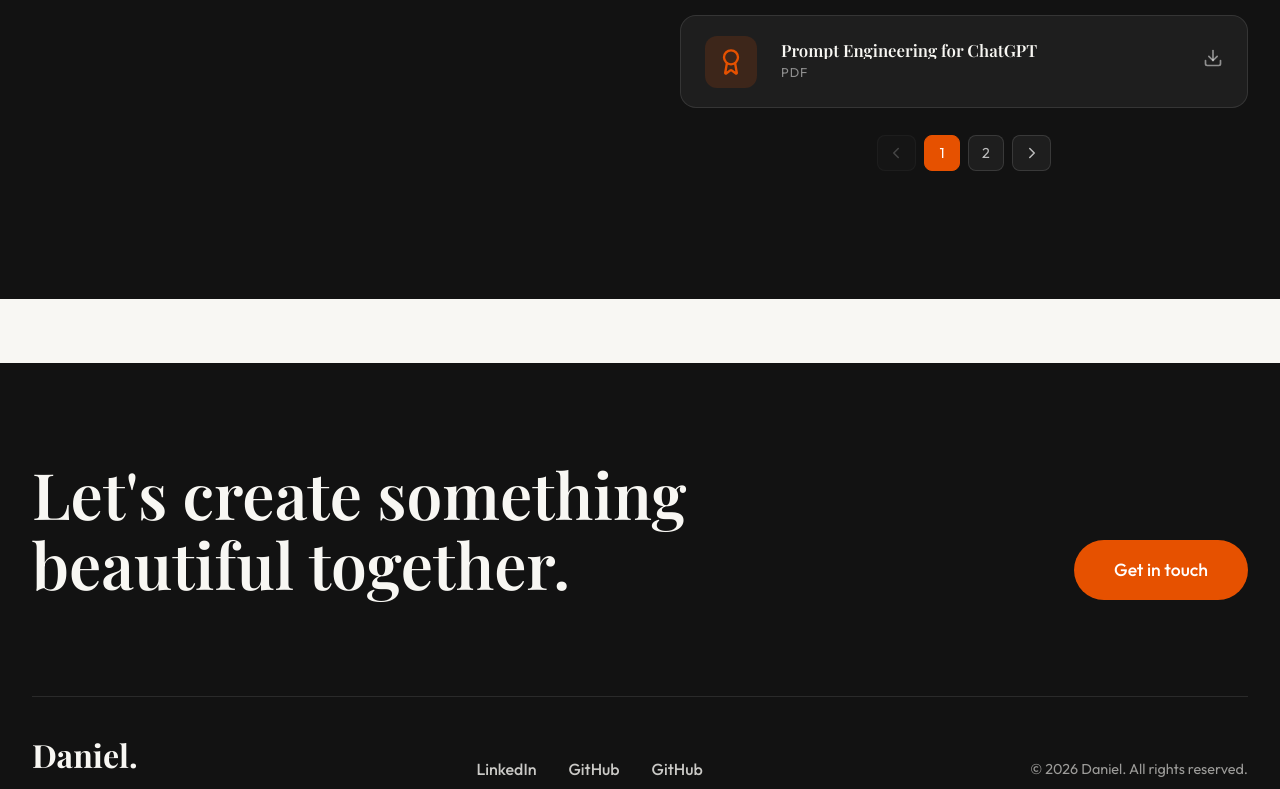
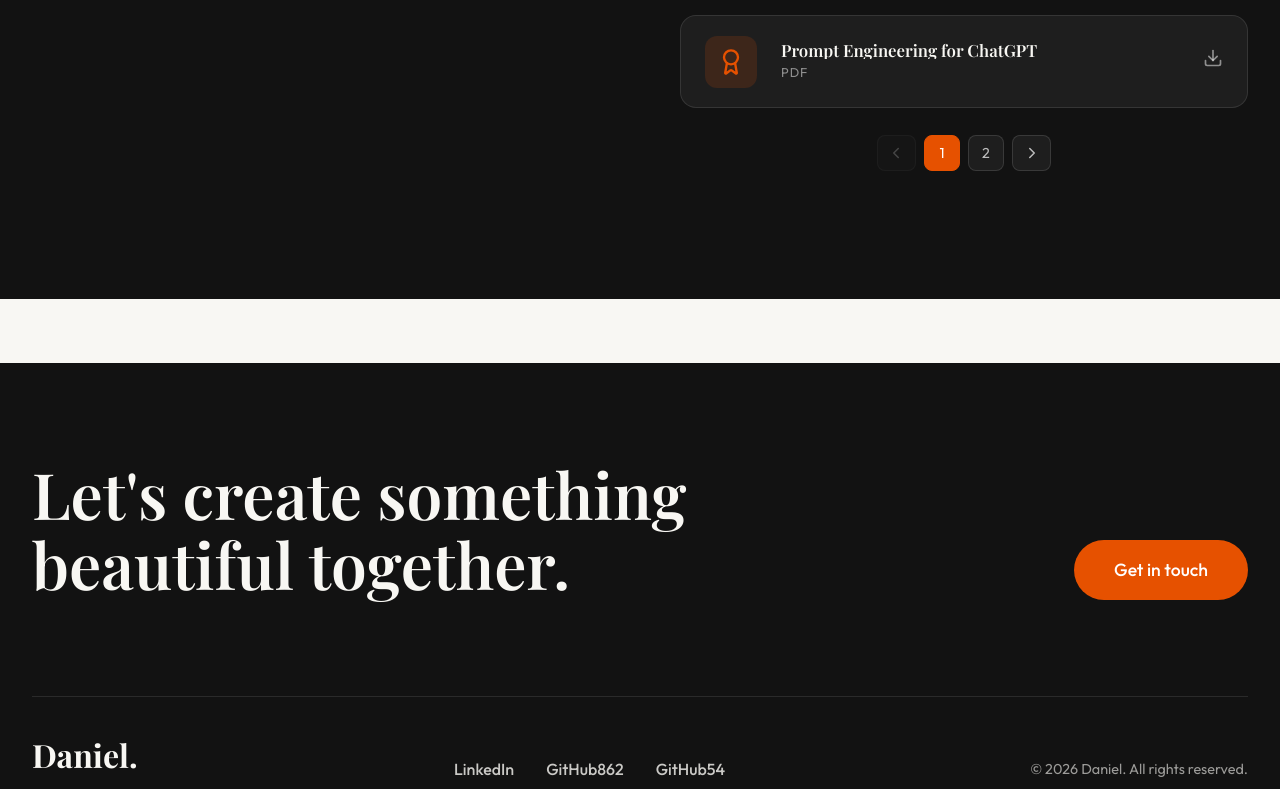
Before and after one commit to danielmututa/M-portfolio, a React (Vite) app: page / in a window 1280 px wide. Shown: the part 11211-12000 px from the top of the page. Built offline with nearby package versions, Linux system fonts and the light colour scheme; a web font is replaced by a local one.

Commit message:
fix: updating my portfolio whole

```diff
--- a/src/components/Footer.tsx
+++ b/src/components/Footer.tsx
@@ -18,8 +18,8 @@ const Footer = () => {
           </div>
           <div className={styles.socialLinks}>
             <a href="https://www.linkedin.com/in/daniel-mututa-7483032aa" target="_blank" rel="noopener noreferrer">LinkedIn</a>
-            <a href="https://github.com/mututadaniel862" target="_blank" rel="noopener noreferrer">GitHub</a>
-            <a href="https://github.com/danielmututa" target="_blank" rel="noopener noreferrer">GitHub</a>
+            <a href="https://github.com/mututadaniel862" target="_blank" rel="noopener noreferrer">GitHub862</a>
+            <a href="https://github.com/danielmututa" target="_blank" rel="noopener noreferrer">GitHub54</a>
           </div>
           <div className={styles.copyright}>
             © {new Date().getFullYear()} Daniel. All rights reserved.
```
